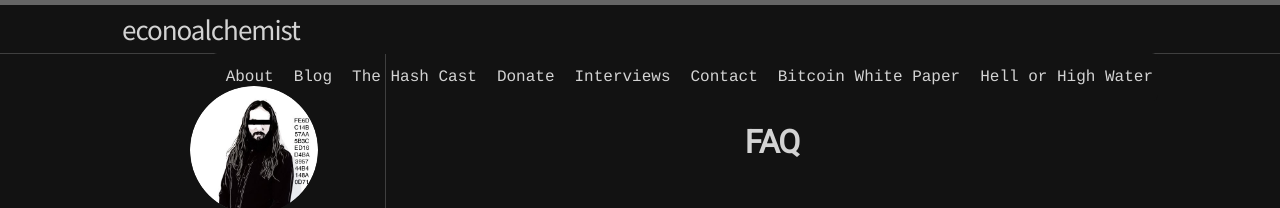
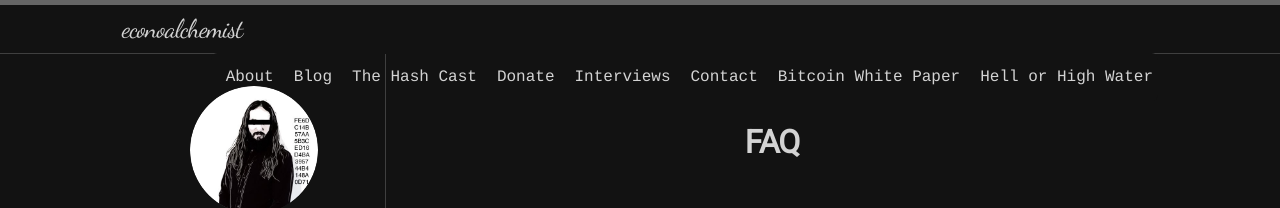
Before and after one commit to econoalchemist/econoalchemist.github.io, a Jekyll site: the page built from faq.md, in a window 1280 px wide. Shown: the top 208 px of the page. Built offline with Jekyll 4.4.1, drawn with Linux system fonts in a browser that asks for light colours; nearby versions of some CDN libraries; some web fonts are replaced.

Commit message:
Update variables.scss

```diff
--- a/_sass/hamilton/variables.scss
+++ b/_sass/hamilton/variables.scss
@@ -1,9 +1,9 @@
 // Fonts
 $base-font-family: "Courier" !default;
-$reading-font-family: "Arial", "Arial", "Arial" !default;
+$reading-font-family: "Arial", "Noto Serif SC", "Noto Serif TC" !default;
 $headline-font-family: Roboto, "Noto Sans SC", "Noto Sans TC" !default;
 $code-font-family:  Inconsolata !default;
-$handwriting-font-family: "Noto Sans SC" !default;
+$handwriting-font-family: "Dancing Script", "Ma Shan Zheng" !default;
 $base-font-size:    16px !default;
 $base-line-height:  1.5 !default;
 
```
